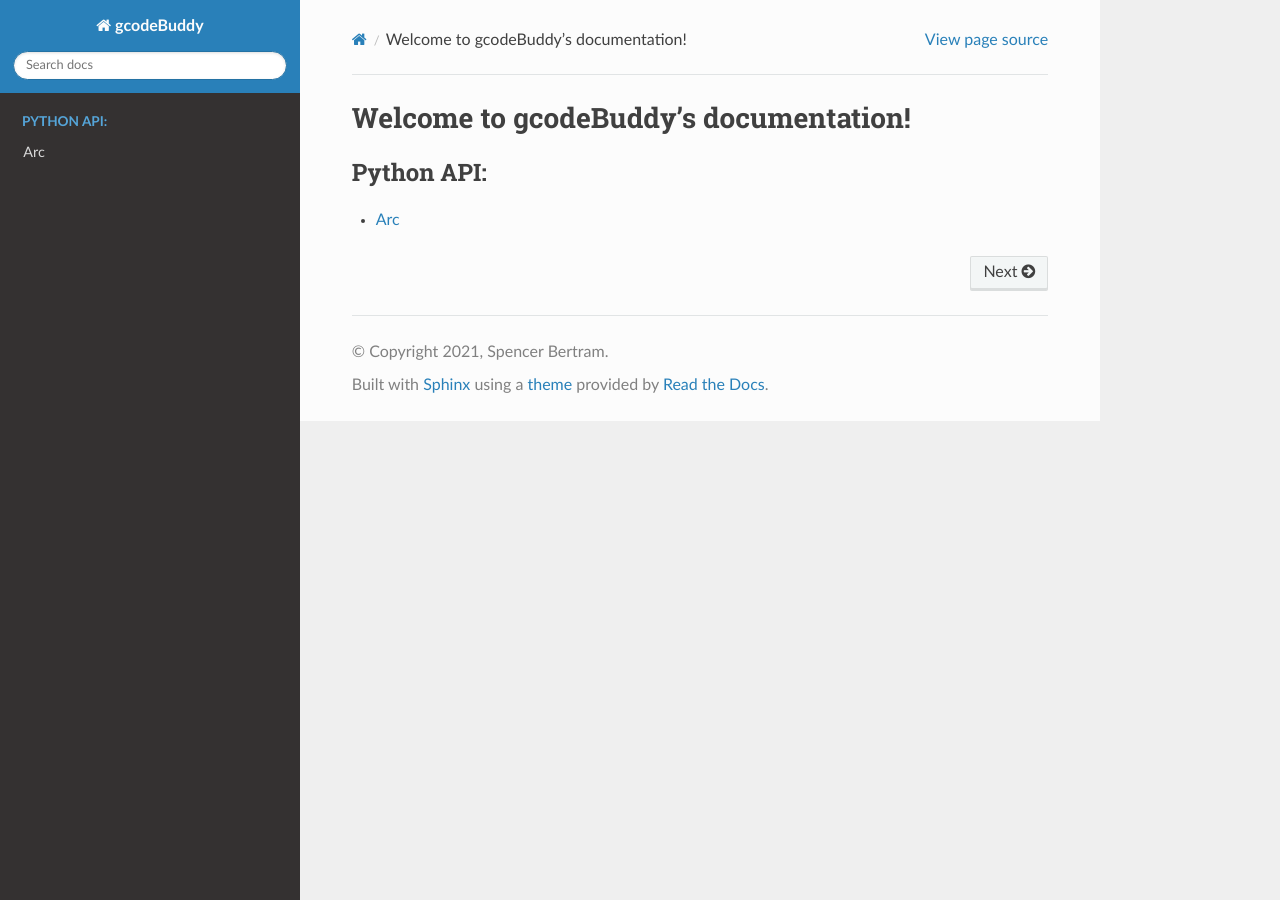
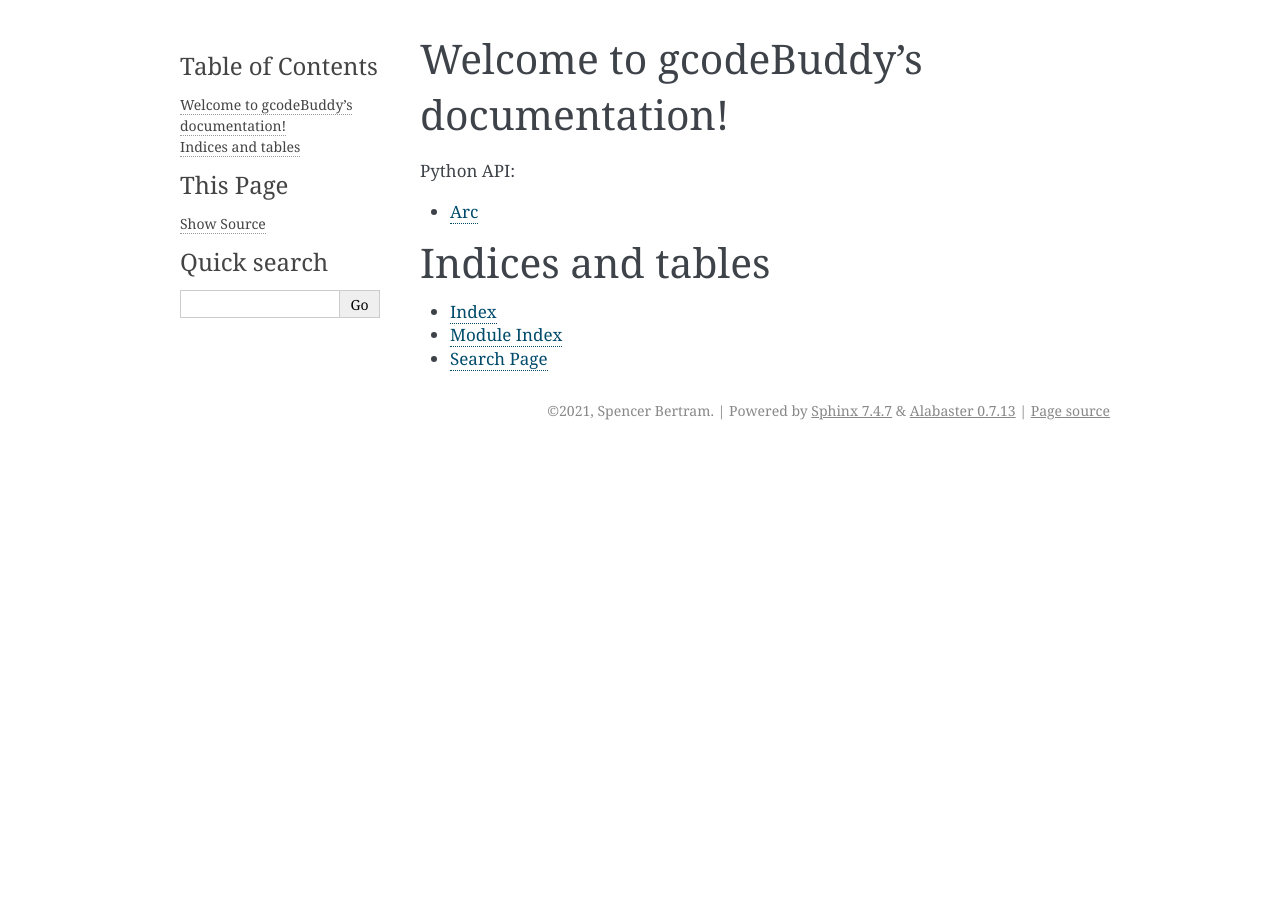
Before and after one commit to Spenbert02/gcodeBuddy, a Sphinx documentation site: the page built from docs/source/index.rst, in a window 1280 px wide. Built offline with Sphinx 7.4.7, drawn with Linux system fonts in a browser that asks for light colours.

Commit message:
updated autodocs stuff

```diff
--- a/docs/requirements.txt
+++ /dev/null
@@ -1,3 +0,0 @@
-bs4
-matplotlib
-numpy
--- a/docs/source/conf.py
+++ b/docs/source/conf.py
@@ -12,7 +12,7 @@
 #
 import os
 import sys
-sys.path.insert(0, os.path.abspath('C:\\Users\\spenb\\Downloads\\projects\\Libraries\\gcodeBuddy\\gcodeBuddy'))
+sys.path.insert(0, os.path.abspath('../../'))
 
 
 # -- Project information -----------------------------------------------------
@@ -31,18 +31,18 @@ release = '2021'
 # extensions coming with Sphinx (named 'sphinx.ext.*') or your custom
 # ones.
 extensions = [
-    "recommonmark",
-    "sphinx.ext.autodoc",
-    "sphinx.ext.viewcode"
+    'recommonmark',
+    'sphinx.ext.autodoc',
+    'sphinx.ext.viewcode'
 ]
 
 # Add any paths that contain templates here, relative to this directory.
-# templates_path = ['_templates']
+templates_path = ['_templates']
 
 # List of patterns, relative to source directory, that match files and
 # directories to ignore when looking for source files.
 # This pattern also affects html_static_path and html_extra_path.
-exclude_patterns = ["_build", "Thumbs.db", ".DS_Store"]
+exclude_patterns = []
 
 
 # -- Options for HTML output -------------------------------------------------
@@ -50,7 +50,7 @@ exclude_patterns = ["_build", "Thumbs.db", ".DS_Store"]
 # The theme to use for HTML and HTML Help pages.  See the documentation for
 # a list of builtin themes.
 #
-html_theme = 'sphinx_rtd_theme'
+html_theme = 'alabaster'
 
 # Add any paths that contain custom static files (such as style sheets) here,
 # relative to this directory. They are copied after the builtin static files,
--- a/docs/source/index.rst
+++ b/docs/source/index.rst
@@ -8,6 +8,17 @@ Welcome to gcodeBuddy's documentation!
 
 .. toctree::
    :maxdepth: 2
+   :caption: Contents:
+.. toctree::
+   :maxdepth: 2
    :caption: Python API:
 
-   api/arc
+   api/Arc
+
+
+Indices and tables
+==================
+
+* :ref:`genindex`
+* :ref:`modindex`
+* :ref:`search`
```
Also changed, not shown: other parts of docs/source/index.rst (+1 -1 lines), docs/source/api/Arc.rst (added, +8 -0 lines), docs/source/api/arc.rst (deleted, +0 -9 lines).
